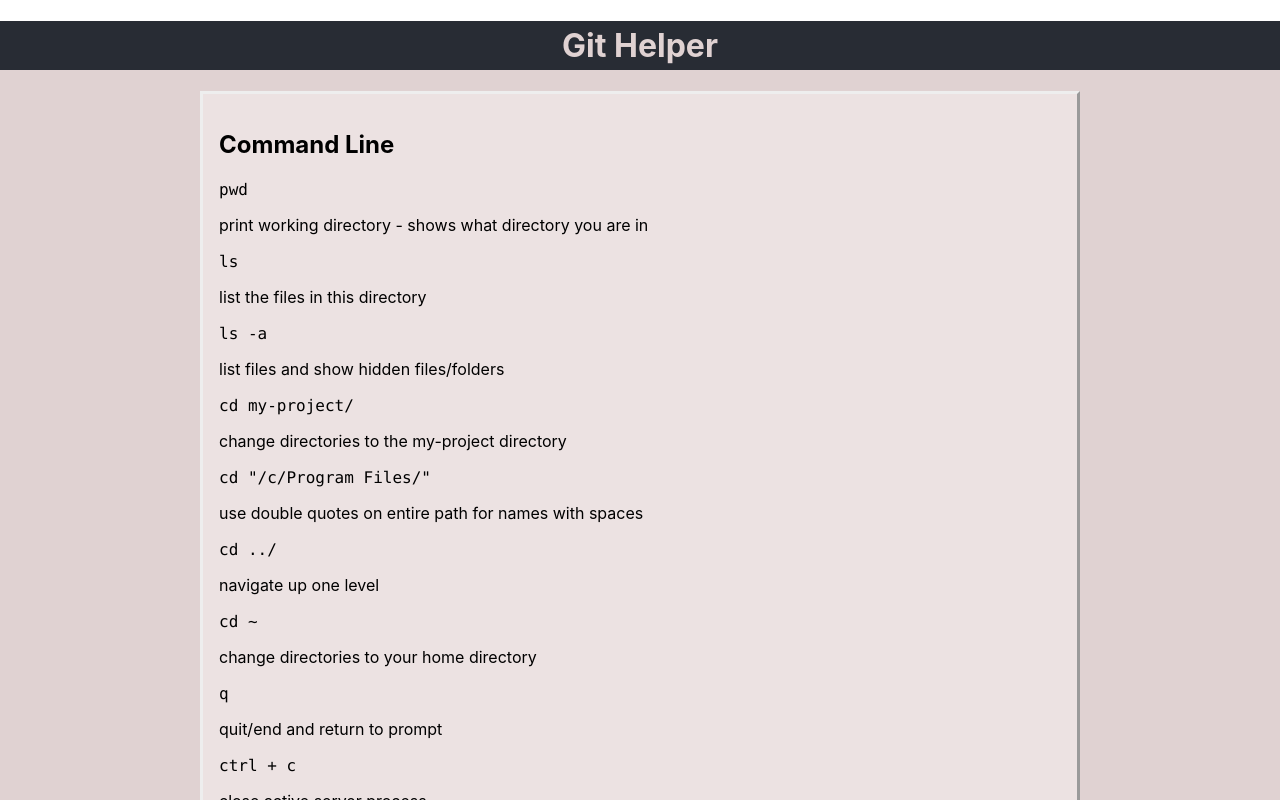
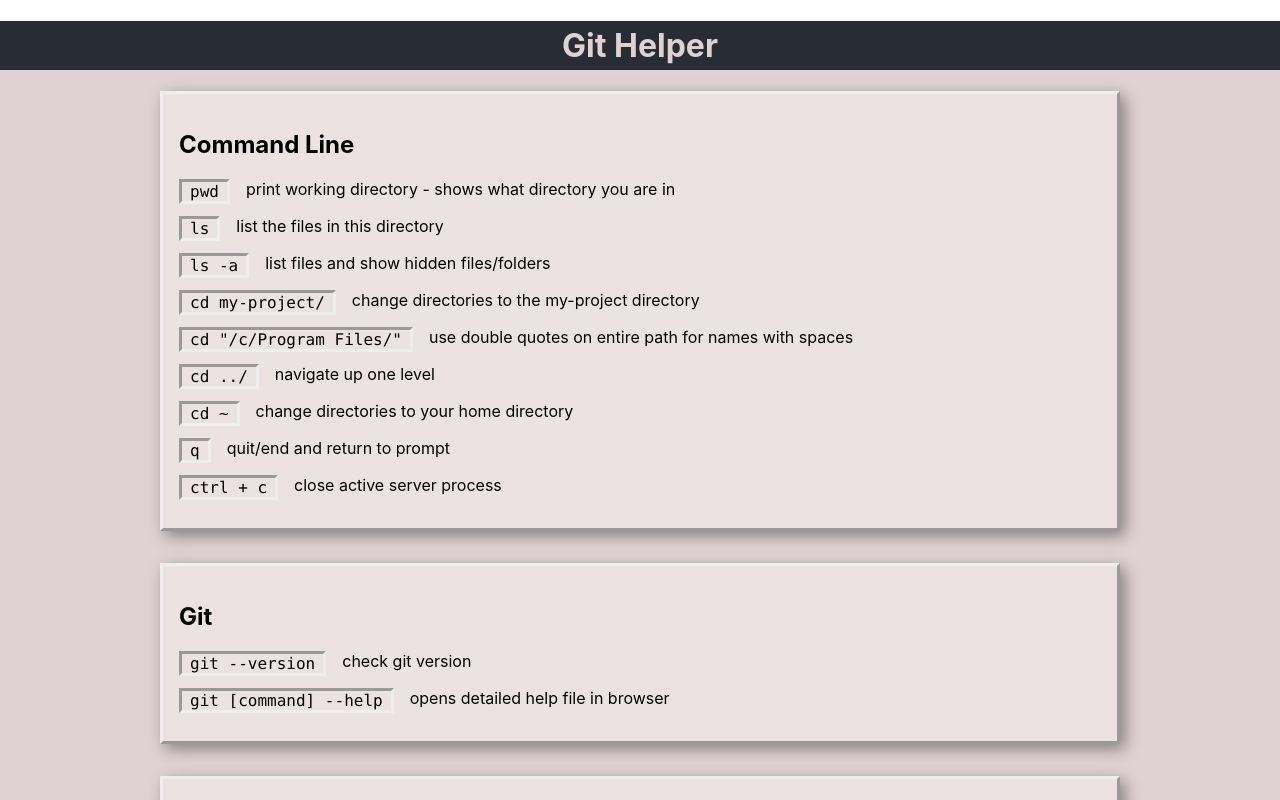
Before and after one commit to davidlongwith/git-helper, a React (Create React App) app: page / in a window 1280 px wide. Shown: the top 800 px of the page. Built offline with nearby package versions, Linux system fonts and the light colour scheme.

Commit message:
css - improve styling and individual command layout

```diff
--- a/src/App.css
+++ b/src/App.css
@@ -1,14 +1,14 @@
 .app {
-  background: rgb(224, 210, 210);
+  background: rgb(224, 210, 210); /*rgb(224, 210, 210) */
 }
 
 .app-header {
-  background-color: #282c34;
+  background-color: #282c34; /* #282c34 */
   text-align: center;
 }
 
 .app-header h1 {
-  color: rgb(224, 210, 210);
+  color: rgb(224, 210, 210); /* rgb(224, 210, 210) */
   padding: 0.3rem 0;
 }
 
@@ -19,16 +19,38 @@
 }
 
 .command-group {
-  background-color: rgb(236, 226, 226);
-  border: outset rgb(238, 238, 238);
+  background-color: rgb(236, 226, 226); /* rgb(236, 226, 226) */
+  border: outset rgb(238, 238, 238); /* rgb(238, 238, 238) */
+  border-width: 3px;
+  box-shadow: 5px 5px 15px rgba(0, 0, 0, 0.4);
   margin-bottom: 2em;
   padding: 1em;
   width: 95%;
 }
 
-@media (min-width: 800px) {
+.command code {
+  border: inset rgb(238, 238, 238); /* rgb(238, 238, 238) */
+  padding: 0 0.5em;
+}
+
+.command p {
+  margin-bottom: 1.5em;
+  margin-top: 0.25em;
+}
+
+@media (min-width: 960px) {
   .command-group {
-    max-width: 55em;
+    max-width: 75em;
     width: 75%;
   }
+  .command {
+    display: flex;
+    flex-flow: row wrap;
+    justify-content: flex-start;
+    margin-bottom: 0.75em;
+    text-align: left;
+  }
+  .command p {
+    margin: 0 0 0 1em;
+  }
 }
--- a/src/components/Command.js
+++ b/src/components/Command.js
@@ -1,7 +1,7 @@
 import React from "react";
 
 const Command = ({ code, description }) => (
-  <div>
+  <div className="command">
     <code>{code}</code>
     <p>{description}</p>
   </div>
```
